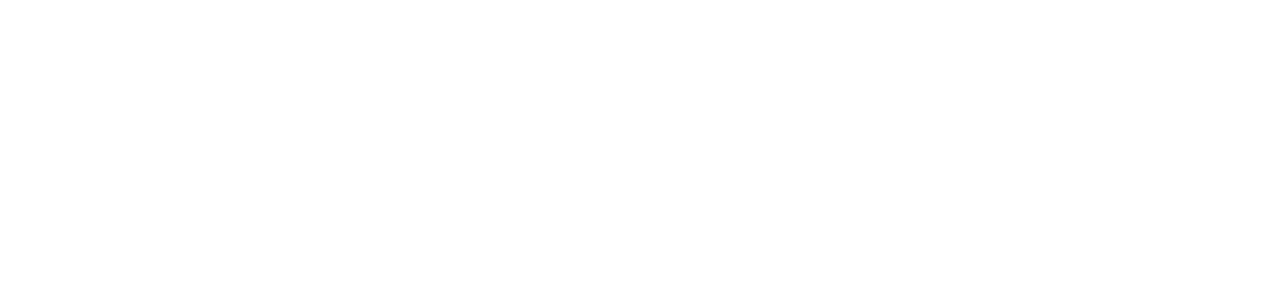
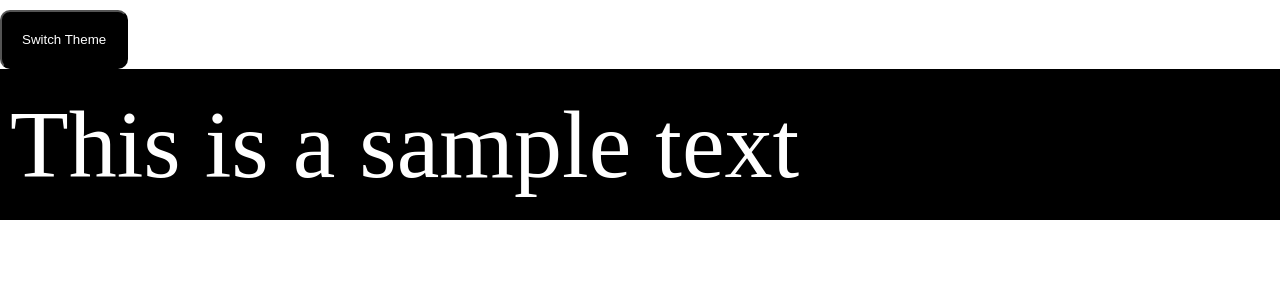
Before and after one commit to chingu-voyage7/Bears-Team-06, a React (Create React App) app: page /sample in a window 1280 px wide. Shown: the top 300 px of the page. Built offline with nearby package versions, Linux system fonts and the light colour scheme.

Commit message:
Redux added and theme switching functionality added

```diff
--- a/package.json
+++ b/package.json
@@ -31,6 +31,7 @@
     "react": "^16.6.3",
     "react-custom-scrollbars": "^4.2.1",
     "react-dom": "^16.6.3",
+    "react-redux": "^5.1.1",
     "react-router": "^4.3.1",
     "react-router-dom": "^4.3.1",
     "react-scripts": "2.1.1",
@@ -39,6 +40,7 @@
   },
   "scripts": {
     "start": "concurrently \"react-scripts start\" \"nodemon server/app\"",
+    "react": "react-scripts start",
     "build": "react-scripts build",
     "test": "react-scripts test",
     "eject": "react-scripts eject"
--- a/src/App.js
+++ b/src/App.js
@@ -1,15 +1,26 @@
 import React, { Component } from "react";
 import { Route } from "react-router-dom";
 import GroupChat from "./components/GroupChat/GroupChat";
+import SampleComponent from "./components/SampleComponent/SampleComponent";
+
+import { connect } from "react-redux";
 
 class App extends Component {
   render() {
+    let themeClass = null;
+    if (this.props.theme === "dark") themeClass = "ThemeDark";
+    if (this.props.theme === "light") themeClass = "ThemeLight";
+
     return (
-      <div>
+      <div className={themeClass}>
         <Route exact path="/group-chat/:name" component={GroupChat} />
+        <Route exact path="/sample" component={SampleComponent} />
       </div>
     );
   }
 }
 
-export default App;
+const mapStateToProps = state => ({
+  theme: state.settings.theme
+});
+export default connect(mapStateToProps)(App);
--- /dev/null
+++ b/src/components/SampleComponent/SampleComponent.js
@@ -0,0 +1,32 @@
+import React, { Component } from "react";
+import { switchTheme } from "../../store/actions/settings/settings";
+
+import { connect } from "react-redux";
+
+class SampleComponent extends Component {
+  toogleTheme = () => {
+    if (this.props.theme === "dark") {
+      this.props.switchTheme("light");
+    }
+    if (this.props.theme === "light") {
+      this.props.switchTheme("dark");
+    }
+  };
+  render() {
+    return (
+      <div className="SampleComponent">
+        <button onClick={this.toogleTheme} className="SampleComponent__button">
+          Switch Theme
+        </button>
+        <div className="SampleComponent__text">This is a sample text</div>
+      </div>
+    );
+  }
+}
+const mapStateToProps = state => ({
+  theme: state.settings.theme
+});
+export default connect(
+  mapStateToProps,
+  { switchTheme }
+)(SampleComponent);
--- /dev/null
+++ b/src/components/SampleComponent/_SampleComponent.scss
@@ -0,0 +1,20 @@
+@import "themes/SampleComponent--dark";
+@import "themes/SampleComponent--light";
+
+//Put all the main settings on this file that is independent of theme
+//General rule of thumb is keep everything except color here
+
+//Also our project uses BEM naming convention.
+//Read a quick article on google
+//or you can check my code of GroupChat Component
+
+.SampleComponent__button {
+  padding: 20px 20px;
+  border-radius: 10px;
+  margin-top: 10px;
+}
+
+.SampleComponent__text {
+  font-size: 6rem;
+  padding: 20px 10px;
+}
--- /dev/null
+++ b/src/components/SampleComponent/themes/_SampleComponent--dark.scss
@@ -0,0 +1,16 @@
+//As you see in the dark theme wrap everything with .ThemeDark
+//and write your code which will effect on only the theme
+//General rule of thumb is keep all the color info here
+//and leave other things on main css file
+
+.ThemeDark {
+  .SampleComponent__button {
+    background-color: black;
+    color: white;
+  }
+
+  .SampleComponent__text {
+    background-color: black;
+    color: white;
+  }
+}
--- /dev/null
+++ b/src/components/SampleComponent/themes/_SampleComponent--light.scss
@@ -0,0 +1,16 @@
+//As you see in the dark theme wrap everything with .ThemeDark
+//and write your code which will effect on only the theme
+//General rule of thumb is keep all the color info here
+//and leave other things on main css file
+
+.ThemeLight {
+  .SampleComponent__button {
+    background-color: white;
+    color: black;
+  }
+
+  .SampleComponent__text {
+    background-color: white;
+    color: black;
+  }
+}
--- a/src/components/_components.scss
+++ b/src/components/_components.scss
@@ -1 +1,2 @@
 @import "GroupChat/GroupChat";
+@import "SampleComponent/SampleComponent";
--- a/src/index.js
+++ b/src/index.js
@@ -3,10 +3,22 @@ import ReactDOM from "react-dom";
 import "./index.scss";
 import { BrowserRouter as Router } from "react-router-dom";
 import App from "./App";
+import { Provider } from "react-redux";
+import { createStore, applyMiddleware, compose } from "redux";
+import reducers from "./store/reducers/reducers";
+import reduxThunk from "redux-thunk";
+const composeEnhancers = window.__REDUX_DEVTOOLS_EXTENSION_COMPOSE__ || compose;
 
 ReactDOM.render(
   <Router>
-    <App />
+    <Provider
+      store={createStore(
+        reducers,
+        composeEnhancers(applyMiddleware(reduxThunk))
+      )}
+    >
+      <App />
+    </Provider>
   </Router>,
   document.getElementById("root")
 );
--- /dev/null
+++ b/src/store/actions/settings/settings.js
@@ -0,0 +1,8 @@
+import { UPDATE_SETTINGS_THEME } from "../../types";
+
+export const switchTheme = mode => dispatch => {
+  dispatch({
+    type: UPDATE_SETTINGS_THEME,
+    payload: mode
+  });
+};
--- /dev/null
+++ b/src/store/reducers/reducers.js
@@ -0,0 +1,6 @@
+import { combineReducers } from "redux";
+import settingsReducer from "./settingsReducer";
+
+export default combineReducers({
+  settings: settingsReducer
+});
--- /dev/null
+++ b/src/store/reducers/settingsReducer.js
@@ -0,0 +1,15 @@
+import { UPDATE_SETTINGS_THEME } from "../types";
+
+const initialState = {
+  theme: "dark"
+};
+
+export default (state = initialState, { type, payload }) => {
+  switch (type) {
+    case UPDATE_SETTINGS_THEME:
+      return { ...state, theme: payload };
+
+    default:
+      return state;
+  }
+};
--- /dev/null
+++ b/src/store/types.js
@@ -0,0 +1 @@
+export const UPDATE_SETTINGS_THEME = "update_settings_theme";
```
Also changed, not shown: 1 other file (tests, documents, lock files or other folders).
